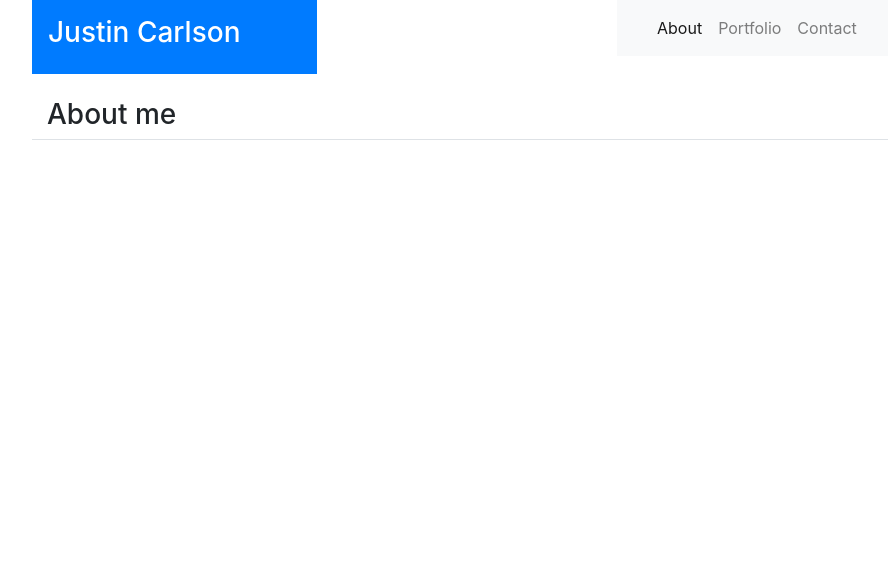
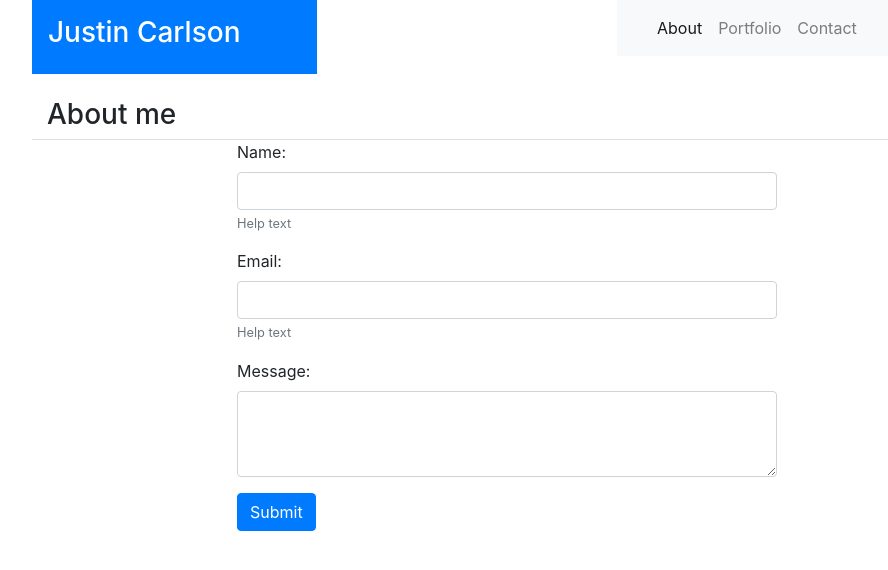
Before and after one commit to justincarlson7/bootstrap_portfolio_1, a plain HTML site: page contact.html in a window 1280 px wide. Shown: the whole page, without its empty margins (133-1021 px from the left). Drawn offline with nearby package versions, Linux system fonts and the light colour scheme.

Commit message:
first release of te contact page

```diff
--- a/contact.html
+++ b/contact.html
@@ -68,8 +68,31 @@
             <div class="col-md-1"></div>
         </div>
         <div class="row">
-            <div class="col-md-12"></div>
+            <div class="col-md-3"></div>
+            <div class="col-md-6">
+
+            <form>
+
+
+                    <div class="form-group">
+                      <label for="">Name:</label>
+                      <input type="text" class="form-control" name="" id="" aria-describedby="helpId" placeholder="">
+                      <small id="helpId" class="form-text text-muted">Help text</small>
+                    </div>
+                    <div class="form-group">
+                      <label for="">Email:</label>
+                      <input type="text" class="form-control" name="" id="" aria-describedby="helpId" placeholder="">
+                      <small id="helpId" class="form-text text-muted">Help text</small>
+                    </div>
+                    <div class="form-group">
+                      <label for="">Message:</label>
+                      <textarea class="form-control" name="" id="" rows="3"></textarea>
+                    </div>
+                    <button type="submit" class="btn btn-primary">Submit</button>
+            </form>
         </div>
+                  <div class="col-md-3"></div>
+
         <div class="row">
             <div class="col-md-1">
 
```
